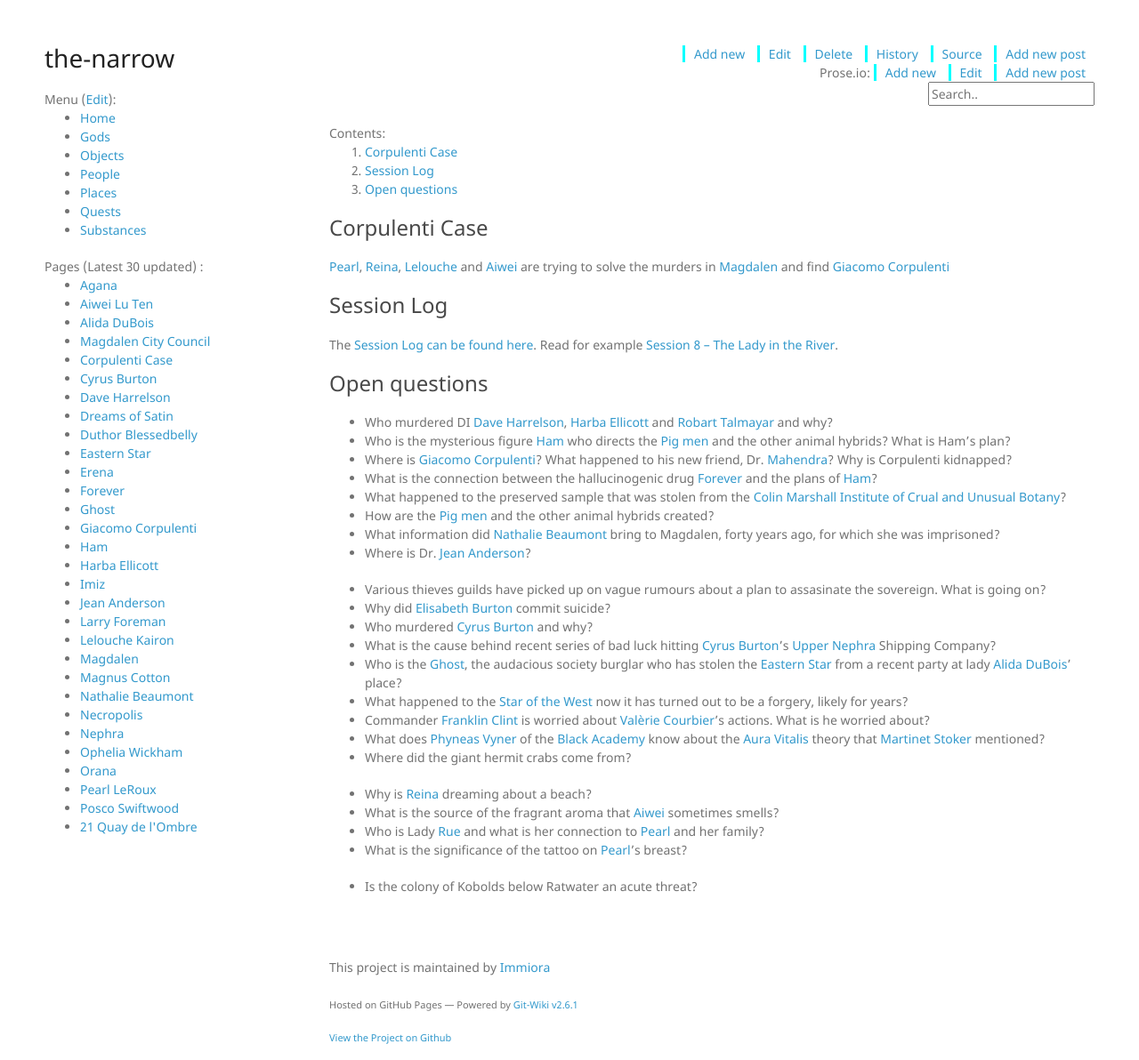
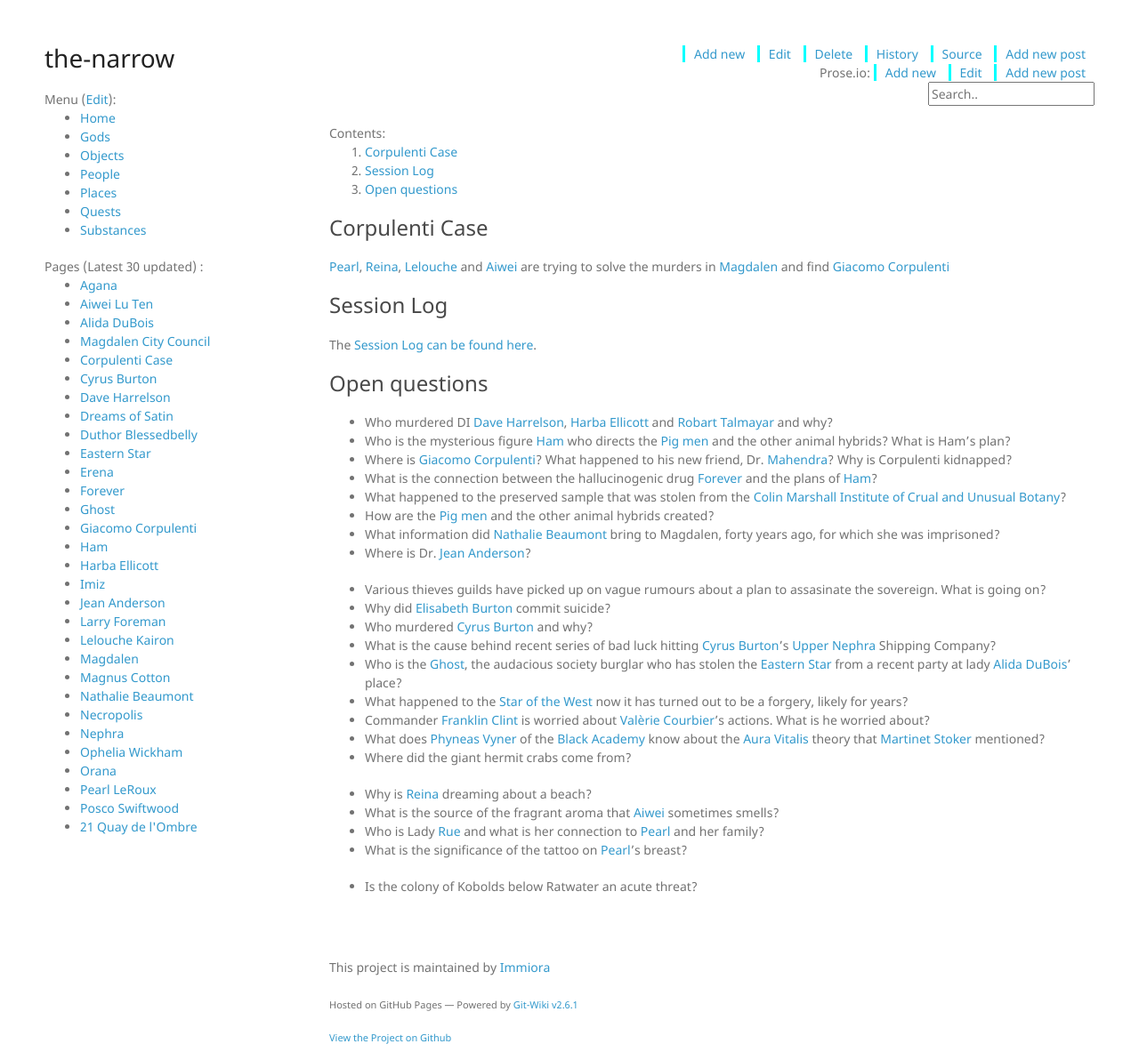
Before and after one commit to Immiora/the-narrow, a Jekyll site: the page built from wiki/quests/CorpulentiCase.md, in a window 1280 px wide. Shown: the whole page at 89% size. Built offline with Jekyll 4.4.1, drawn with Linux system fonts in a browser that asks for light colours; nearby versions of some CDN libraries.

Commit message:
Update CorpulentiCase.md

```diff
--- a/wiki/quests/CorpulentiCase.md
+++ b/wiki/quests/CorpulentiCase.md
@@ -10,7 +10,7 @@ categories: quests
 
 ### Session Log
 
-The [Session Log can be found here](SessionLog). Read for example [Session 8 – The Lady in the River](SessionLog### Session 8 – The Lady in the River).
+The [Session Log can be found here](SessionLog).
 
 ### Open questions
 
```
